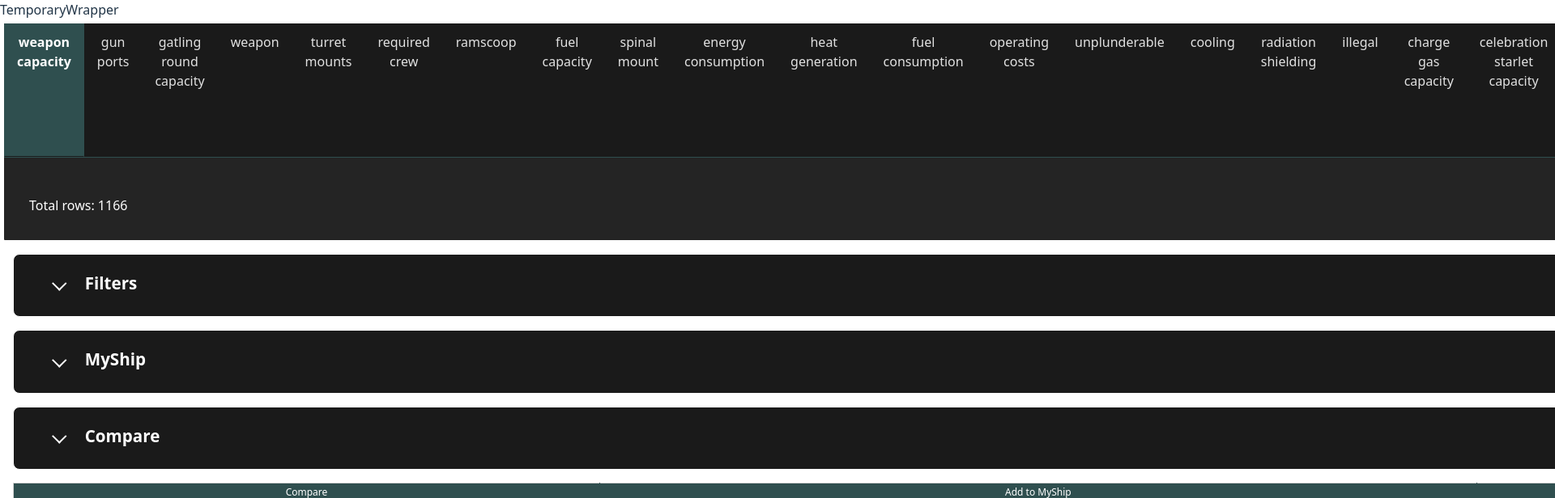
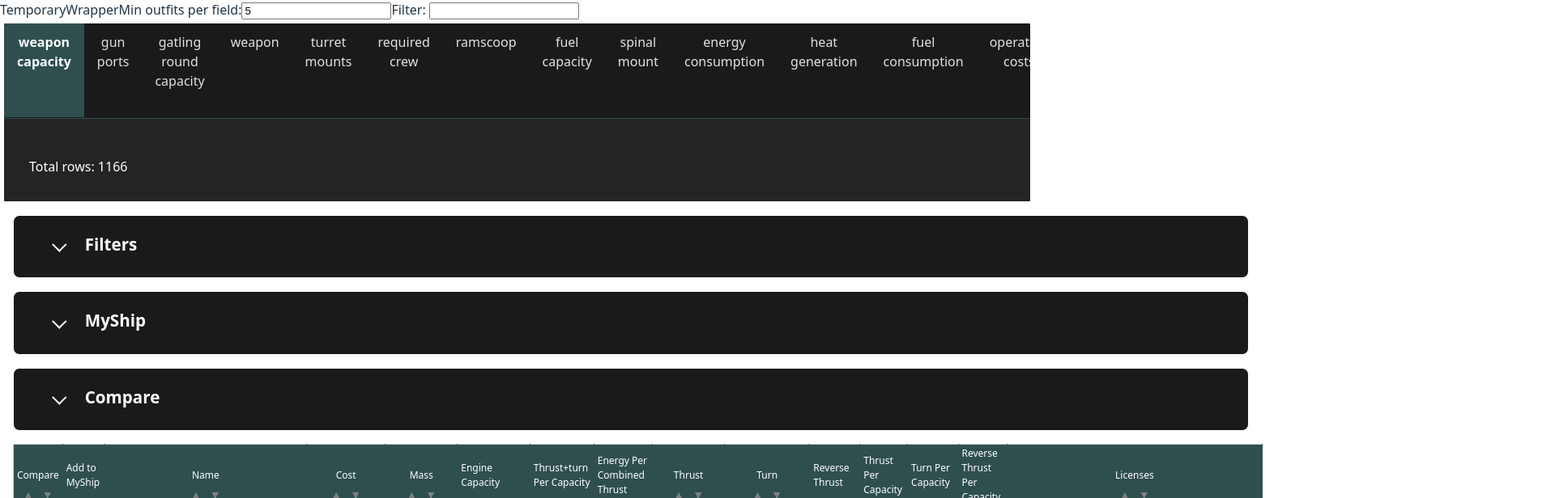
Before and after one commit to fly1ngsh33p7/endless_sky_outfit_table, a React (Vite) app: page / in a window 1280 px wide. Shown: the top 616 px of the page at 81% size, 1920 px wide, since content can reach past the window. Built offline with nearby package versions, Linux system fonts and the light colour scheme.

Commit message:
added rudimentary filters

```diff
--- a/src/TemporaryWrapper.tsx
+++ b/src/TemporaryWrapper.tsx
@@ -43,6 +43,9 @@ export default function TemporaryWrapper({}: TemporaryWrapperProps) {
         "Production": [],
         "Hidden": [],
     });
+
+    const [filterText, setFilterText] = useState('');
+    const [minOutfitsPerField, setMinOutfitsPerField] = useState<number>(5);
 
     // FIXME: is this necessary?
     // const addItemToCategory = (category: keyof dataTypes.DataStore, newItem: any) => {
@@ -99,36 +102,6 @@ export default function TemporaryWrapper({}: TemporaryWrapperProps) {
         return matchingOutfits;
     };
 
-    const getAllFieldNamesOfDataStoreWithMinOutfitCount = (excludeFields: string[] = [], minOutfits?: number = 0): string[] => {
-        const fieldCount: Record<string, number> = {};
-
-        // Check if dataStore is empty
-        if (!dataStore || Object.keys(dataStore).length === 0) {
-            return []; // Return an empty array if dataStore is not yet populated
-        }
-
-        // Iterate over all categories in dataStore
-        Object.values(dataStore).forEach((outfits) => {
-            // Iterate over each outfit in the category
-            outfits.forEach((outfit) => {
-                // Count occurrences of each field
-                Object.keys(outfit).forEach((key) => {
-                    fieldCount[key] = (fieldCount[key] || 0) + 1;
-                });
-            });
-        });
-
-        // Filter fields based on the excludeFields and minOutfits parameters
-        if (minOutfits) {
-            return Object.entries(fieldCount)
-            .filter(([field, count]) => !excludeFields.includes(field) && count >= minOutfits)
-            .map(([field]) => field);
-        } else {
-            // Return all fields that are not in the excludeFields list
-            return Object.keys(fieldCount).filter((field) => !excludeFields.includes(field));
-        }
-    };
-
     const getAllFieldNamesWithWildcardAndMinCountSupport = (excludeFields: string[] = [], minOutfits: number = 0): string[] => {
         const fieldCount: Record<string, number> = {};
 
@@ -153,7 +126,8 @@ export default function TemporaryWrapper({}: TemporaryWrapperProps) {
             outfits.forEach((outfit) => {
                 // Count occurrences of each field
                 Object.keys(outfit).forEach((key) => {
-                    fieldCount[key] = (fieldCount[key] || 0) + 1;
+                    const strippedKey = key.trim(); // Strip whitespace from field names
+                    fieldCount[strippedKey] = (fieldCount[strippedKey] || 0) + 1;
                 });
             });
         });
@@ -164,27 +138,6 @@ export default function TemporaryWrapper({}: TemporaryWrapperProps) {
                 !excludePatterns.some((regex) => regex.test(field)) && count >= minOutfits
             )
             .map(([field]) => field);
-    };
-
-    const getAllFieldNamesOfDataStore = (excludeFields: string[] = []): string[] => {
-        const fieldSet = new Set<string>();
-
-        // Check if dataStore is empty
-        if (!dataStore || Object.keys(dataStore).length === 0) {
-            return []; // Return an empty array if dataStore is not yet populated
-        }
-
-        // Iterate over all categories in dataStore
-        Object.values(dataStore).forEach((outfits) => {
-            // Iterate over each outfit in the category
-            outfits.forEach((outfit) => {
-                // Add all keys (field names) of the outfit to the set
-                Object.keys(outfit).forEach((key) => fieldSet.add(key));
-            });
-        });
-
-        // Convert the set to an array and filter out excluded fields
-        return Array.from(fieldSet).filter((field) => !excludeFields.includes(field));
     };
 
     useEffect(() => {
@@ -219,13 +172,38 @@ export default function TemporaryWrapper({}: TemporaryWrapperProps) {
             });
     }, []);
 
-    const excluded_fields_that_would_be_unnecessary_tables = ["category", "name", "series", "description", "cost", "licenses", "*thumbnail*", "mass", "outfit space", ];
-    const field_names = getAllFieldNamesWithWildcardAndMinCountSupport(excluded_fields_that_would_be_unnecessary_tables, 5);
-
+    const excluded_fields_that_would_be_unnecessary_tables = ["category", "name", "display name", "series", "*description*", "cost", "licenses", "*thumbnail*", "*sprite*", "mass", "outfit space", "plural", "afterburner effect*", "*sound*", ];
+    // TODO: hide by default: "* capacity" (except std capacities),
+    let field_names = getAllFieldNamesWithWildcardAndMinCountSupport(excluded_fields_that_would_be_unnecessary_tables, minOutfitsPerField);
+    field_names = field_names.filter(field =>
+        field.toLowerCase().includes(filterText.toLowerCase())
+    );
 
     return (
         <>
             TemporaryWrapper
+
+            <label>
+                Min outfits per field:
+                <input
+                    type="number"
+                    min={1}
+                    value={minOutfitsPerField}
+                    onChange={(e) => setMinOutfitsPerField(Number(e.target.value))}
+                    placeholder="Min outfits per field"
+                />
+            </label>
+
+            <label>
+                Filter: {" "}
+                <input
+                    type="text"
+                    value={filterText}
+                    onChange={e => setFilterText(e.target.value)}
+                    className="CheckboxFilterInput"
+                />
+            </label>
+
             <TabbedPanel
                 initialTabIndex={1}
                 tabs={field_names.map(tab_name => ({
--- a/src/components/panel/TabbedPanel.css
+++ b/src/components/panel/TabbedPanel.css
@@ -2,10 +2,10 @@
 .TabbedPanel {
     display: flex;
     flex-direction: column;
-    width: 99%;
+    width: 99vw;
+    overflow-x: scroll;
     border: 1px solid white;
     border-radius: 2px;
-    overflow: hidden;
     font-family: system-ui, Avenir, Helvetica, Arial, sans-serif;
     background-color: var(--background-color);
     color: var(--color);
```
